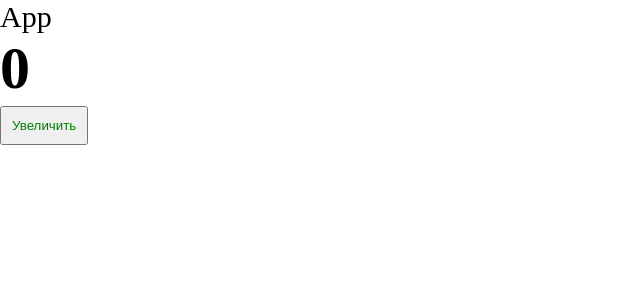
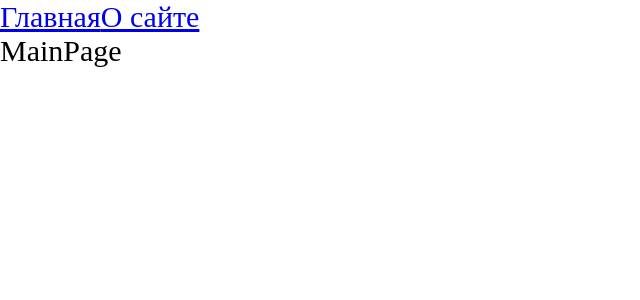
Before and after one commit to mishapotap/production-service, a React app: page / in a window 1280 px wide. Shown: the top 300 px of the page, without its empty margins (0-640 px from the left). Built offline with nearby package versions, Linux system fonts and the light colour scheme.

Commit message:
added routing / code splitting react-lazy+suspense

```diff
--- a/package.json
+++ b/package.json
@@ -15,6 +15,7 @@
     "@types/node": "^17.0.21",
     "@types/react": "^17.0.39",
     "@types/react-dom": "^17.0.11",
+    "@types/react-router-dom": "^5.3.3",
     "@types/webpack": "^5.28.0",
     "css-loader": "^6.6.0",
     "html-webpack-plugin": "^5.5.0",
@@ -31,6 +32,7 @@
   },
   "dependencies": {
     "react": "^17.0.2",
-    "react-dom": "^17.0.2"
+    "react-dom": "^17.0.2",
+    "react-router-dom": "^6.2.1"
   }
 }
--- a/src/App.tsx
+++ b/src/App.tsx
@@ -1,11 +1,20 @@
-import { Counter } from "./Counter";
+import { Suspense } from "react";
+import { Routes, Route, Link } from "react-router-dom";
+import { MainPage } from "./pages/MainPage";
+import { AboutPage } from "./pages/AboutPage";
 import "./index.scss";
 
 const App = () => {
   return (
     <div className="app">
-      App
-      <Counter />
+      <Link to="/">Главная</Link>
+      <Link to="/about">О сайте</Link>
+      <Suspense fallback={<div>...Загрузка</div>}>
+        <Routes>
+          <Route path="/" element={<MainPage />} />
+          <Route path="/about" element={<AboutPage />} />
+        </Routes>
+      </Suspense>
     </div>
   );
 };
--- a/src/index.tsx
+++ b/src/index.tsx
@@ -1,4 +1,10 @@
 import { render } from "react-dom";
 import App from "./App";
+import { BrowserRouter } from "react-router-dom";
 
-render(<App />, document.getElementById("root"));
+render(
+  <BrowserRouter>
+    <App />
+  </BrowserRouter>,
+  document.getElementById("root")
+);
--- /dev/null
+++ b/src/pages/AboutPage/AboutPage.async.tsx
@@ -0,0 +1,10 @@
+import { lazy } from "react";
+
+export const AboutPageAsync = lazy(
+  () =>
+    new Promise((resolve) => {
+      // @ts-ignore
+      // Synthetic delay to test Suspense HOC
+      setTimeout(() => resolve(import("./AboutPage")), 1000);
+    })
+);
--- /dev/null
+++ b/src/pages/AboutPage/AboutPage.tsx
@@ -0,0 +1,4 @@
+const AboutPage = () => {
+  return <div>AboutPage</div>;
+};
+export default AboutPage;
--- /dev/null
+++ b/src/pages/AboutPage/index.ts
@@ -0,0 +1 @@
+export { AboutPageAsync as AboutPage } from "./AboutPage.async";
--- /dev/null
+++ b/src/pages/MainPage/MainPage.async.tsx
@@ -0,0 +1,10 @@
+import { lazy } from "react";
+
+export const MainPageAsync = lazy(
+  () =>
+    new Promise((resolve) => {
+      // @ts-ignore
+      // Synthetic delay to test Suspense HOC
+      setTimeout(() => resolve(import("./MainPage")), 1000);
+    })
+);
--- /dev/null
+++ b/src/pages/MainPage/MainPage.tsx
@@ -0,0 +1,4 @@
+export const MainPage = () => {
+  return <div>MainPage</div>;
+};
+export default MainPage;
--- /dev/null
+++ b/src/pages/MainPage/index.ts
@@ -0,0 +1 @@
+export { MainPageAsync as MainPage } from "./MainPage.async";
```
Also changed, not shown: 1 other file (tests, documents, lock files or other folders).
